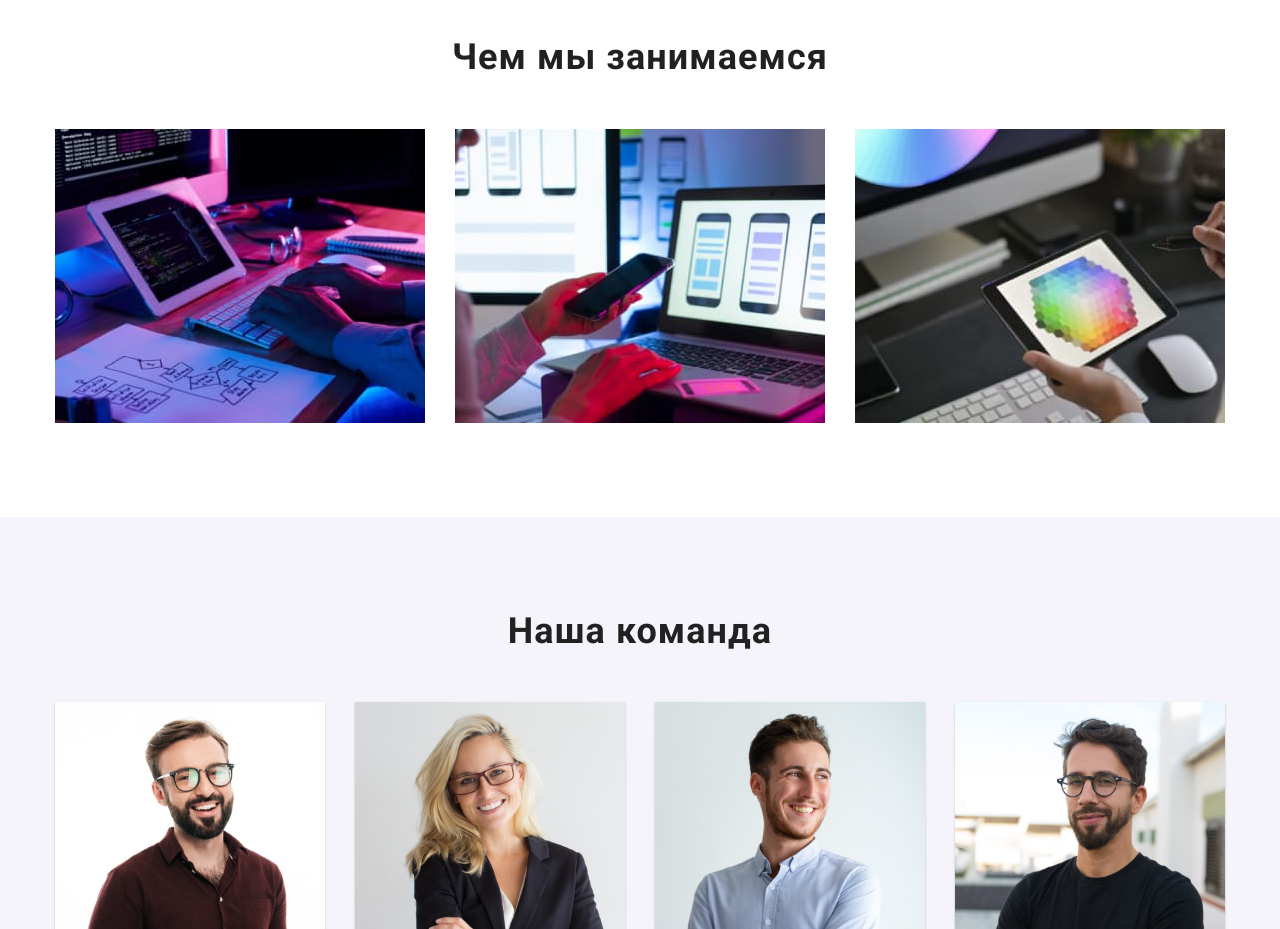
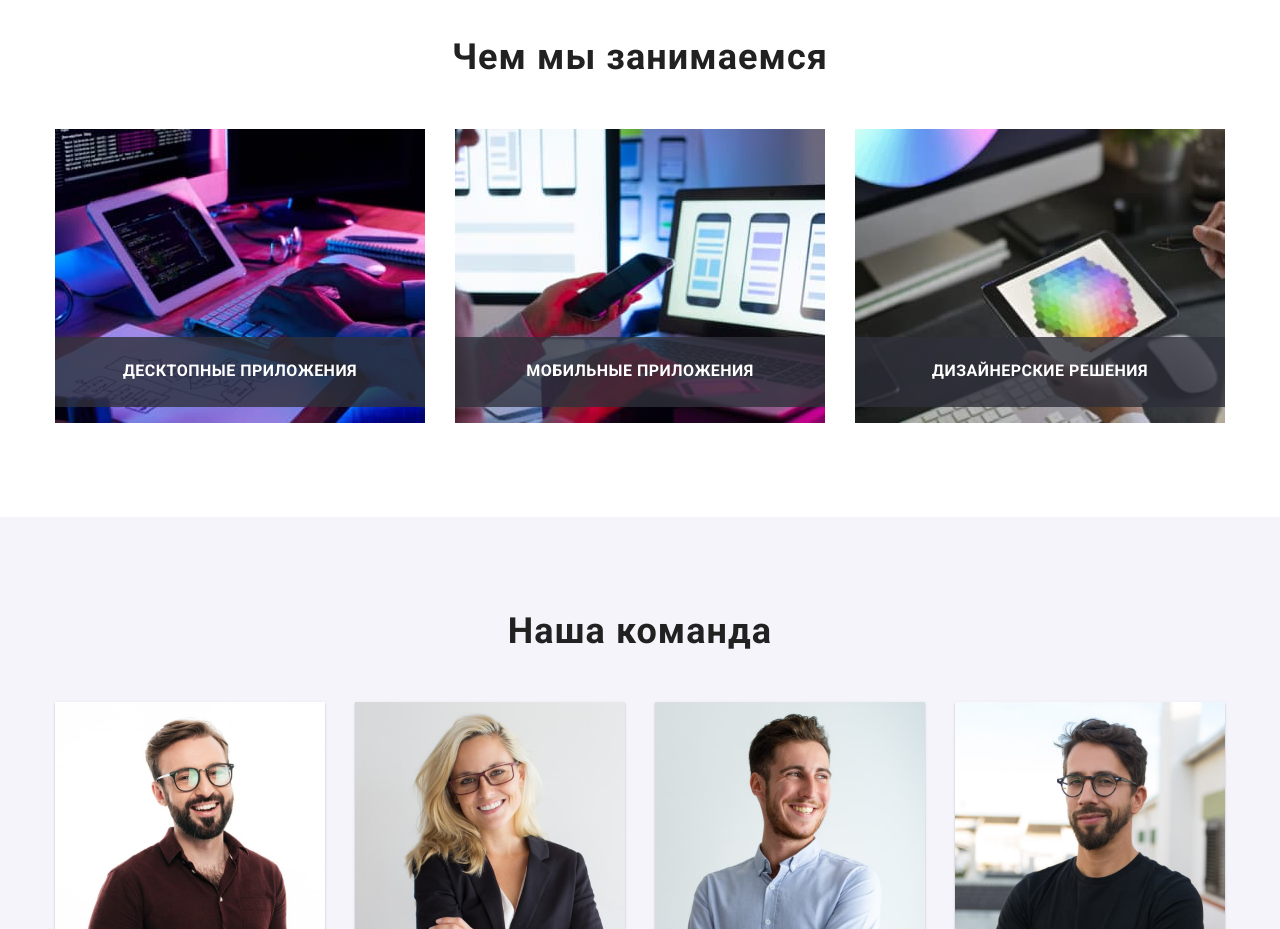
Before and after one commit to Vitaliy-Pavlinchuk/goit-markup-hw-05, a plain HTML site: page index.html in a window 1280 px wide. Shown: the part 1080-2009 px from the top of the page. Drawn offline with nearby package versions, Linux system fonts and the light colour scheme.

Commit message:
add ru"Чем мы занимаемся"

```diff
--- a/css/styles.css
+++ b/css/styles.css
@@ -346,6 +346,10 @@ body {
 .foto .item:not(:last-child){
   margin-right: 30px;
 }
+
+.foto > .item{
+  position: relative;
+}
 .title {
   margin: 0 0 50px 0;
   text-align: center;
@@ -355,6 +359,32 @@ body {
   font-size: 36px;
   line-height: 1.16;
   letter-spacing: 0.03em;
+}
+
+.images{
+  display: block;
+max-width: 100%;
+height: auto;}
+
+.images-text{
+  display: flex;
+  align-items: center;
+  justify-content: center;
+
+  position: absolute;
+  bottom: 0;
+  left: 0;
+
+  width: 100%;
+  height: 70px;
+
+font-weight: 700;
+line-height: calc(16 / 14);
+letter-spacing: 0.03em;
+text-transform: uppercase;
+color: var(--current-white-color);
+background-color:rgba(47, 48, 58, 0.8) ;
+
 }
 
 /***** Наша команда фото *****/
--- a/index.html
+++ b/index.html
@@ -82,9 +82,15 @@
             <div class="container">
                 <h2 class="title">Чем мы занимаемся</h2>
             <ul class="list foto">
-                <li class="item">  <img class="images" src="./images/box-1.jpg" alt="Руки на клавиатуре" width="370"> </li>
-                <li class="item">  <img class="images" src="./images/box-2.jpg" alt="Работа за ноутбуком" width="370"> </li>
-                <li class="item">  <img class="images" src="./images/box-3.jpg" alt="Цветная палитра на планшете " width="370"> </li>
+                <li class="item">  <img class="images" src="./images/box-1.jpg" alt="Руки на клавиатуре" width="370">
+                    <p class="images-text" >Десктопные приложения</p>
+                </li>
+                <li class="item">  <img class="images" src="./images/box-2.jpg" alt="Работа за ноутбуком" width="370">
+                    <p class="images-text" > Мобильные приложения</p>
+                </li>
+                <li class="item">  <img class="images" src="./images/box-3.jpg" alt="Цветная палитра на планшете " width="370">
+                    <p class="images-text" >Дизайнерские решения  </p>
+                </li>
             </ul>
             </div>
         </section>
```
